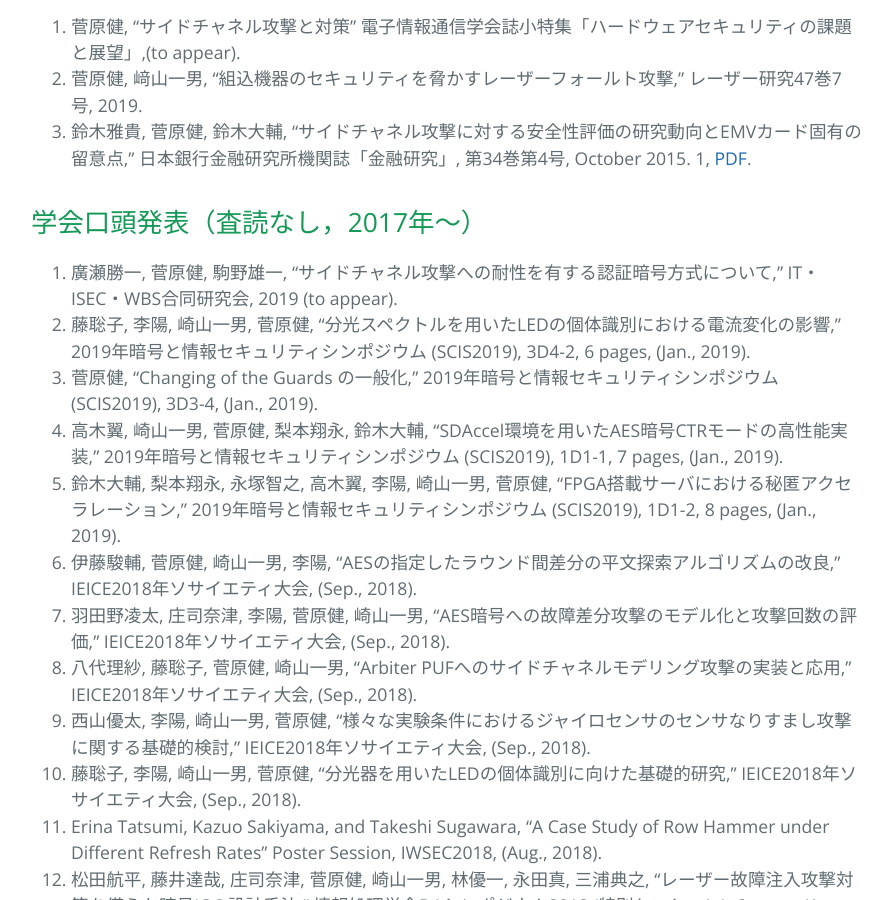
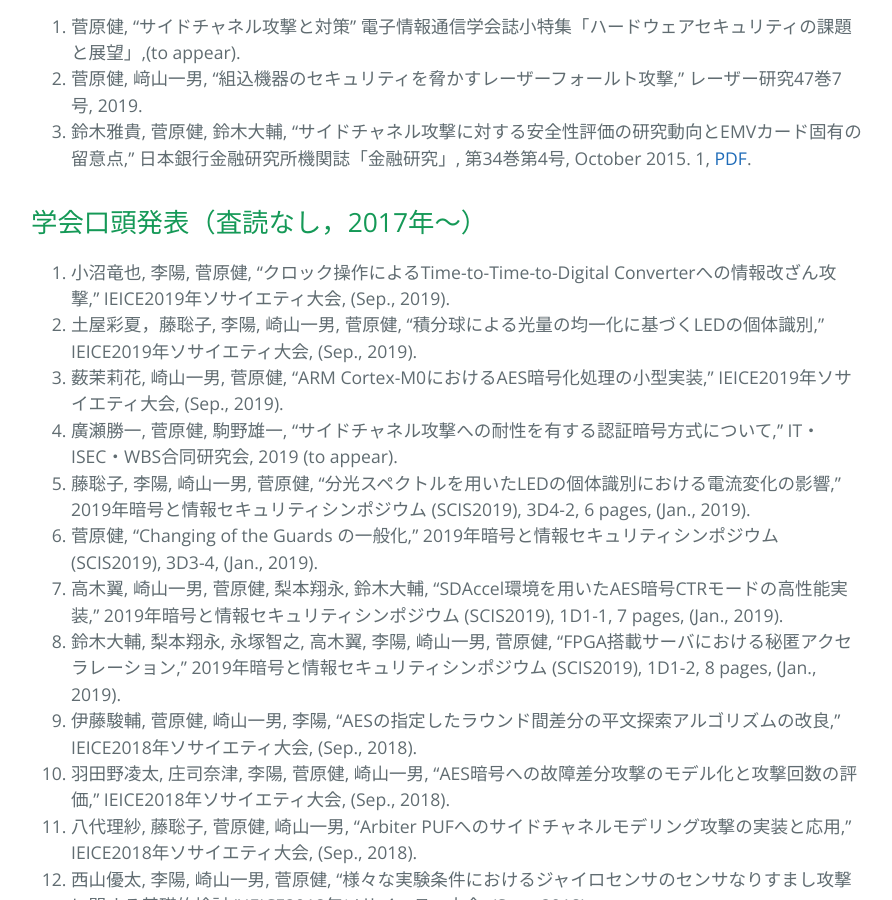
Before and after one commit to sugawara-bbbb/weblab, a Jekyll site: the page built from publication.md, in a window 1280 px wide and 900 px high, scrolled down 5450 px. Shown: the whole window, without its empty margins (193-1085 px from the left). Built offline with Jekyll 4.4.1, drawn with Linux system fonts in a browser that asks for light colours; our own code applies the rules of GitHub Pages for plain Markdown files; some of the changed text lies outside the part shown.

Commit message:
追加したソ大論文の位置を修正

```diff
--- a/publication.md
+++ b/publication.md
@@ -84,6 +84,9 @@ layout: default
 
 ## 学会口頭発表（査読なし，2017年〜）
 
+1. 小沼竜也, 李陽, 菅原健, “クロック操作によるTime-to-Time-to-Digital Converterへの情報改ざん攻撃,” IEICE2019年ソサイエティ大会, (Sep., 2019).
+1. 土屋彩夏，藤聡子, 李陽, 崎山一男, 菅原健, “積分球による光量の均一化に基づくLEDの個体識別,” IEICE2019年ソサイエティ大会, (Sep., 2019).
+1. 薮茉莉花, 崎山一男, 菅原健, “ARM Cortex-M0におけるAES暗号化処理の小型実装,” IEICE2019年ソサイエティ大会, (Sep., 2019).
 1. 廣瀬勝一, 菅原健, 駒野雄一, "サイドチャネル攻撃への耐性を有する認証暗号方式について," IT・ISEC・WBS合同研究会, 2019 (to appear).
 1. 藤聡子, 李陽, 崎山一男, 菅原健, “分光スペクトルを用いたLEDの個体識別における電流変化の影響,” 2019年暗号と情報セキュリティシンポジウム (SCIS2019), 3D4-2, 6 pages, (Jan., 2019).
 1. 菅原健, "Changing of the Guards の一般化," 2019年暗号と情報セキュリティシンポジウム (SCIS2019), 3D3-4, (Jan., 2019).
```
Also changed, not shown: other parts of publication.md (+0 -3 lines).
